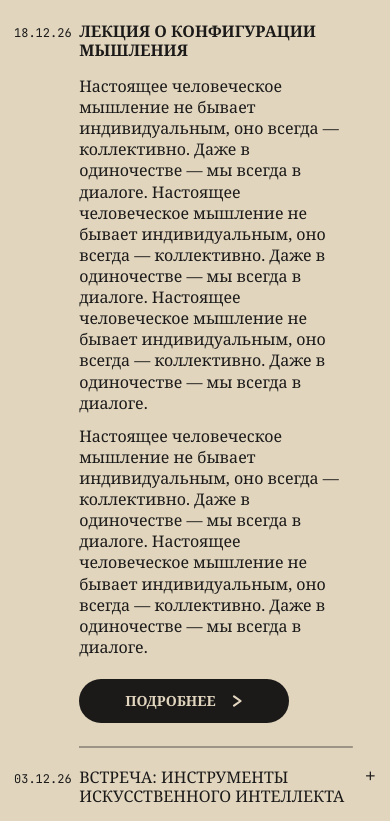
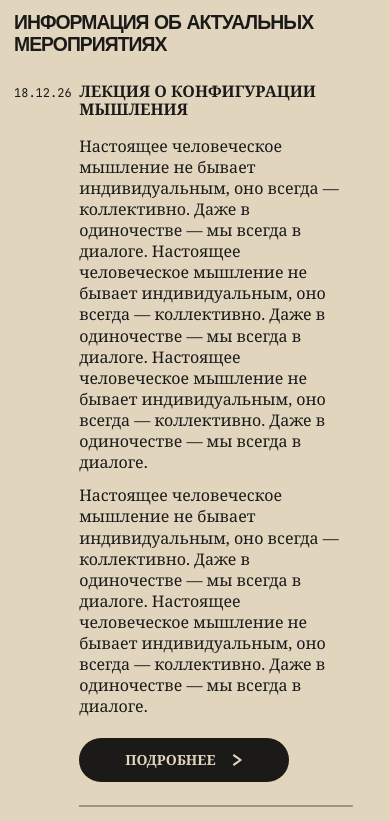
Before and after one commit to dgardari-ai/gardari-club-preview, a plain HTML site: page site/events/index.html in a window 390 px wide. Shown: the part 134-955 px from the top of the page. Drawn offline with Linux system fonts and the light colour scheme.

Commit message:
export: обновляем заголовки плана и архива во временном показе

```diff
--- a/site/assets/events.css
+++ b/site/assets/events.css
@@ -6,6 +6,16 @@
   margin-block: 7.75cqw 8cqw;
   color: var(--ink);
   font: 400 1.9141cqw/1.2015 var(--serif);
+}
+
+.event-page-heading {
+  margin-block-start: 4.08cqw;
+  font: 900 3.0626cqw/1.125 var(--sans);
+  letter-spacing: -.05em;
+}
+
+.event-page-heading + .event-list {
+  margin-block-start: 3.667cqw;
 }
 
 [data-page="archive"] .event-list {
@@ -136,6 +146,15 @@
     line-height: 1.32;
   }
 
+  .event-page-heading {
+    margin-block-start: 28px;
+    font-size: clamp(16px, 5.35cqw, 24px);
+  }
+
+  .event-page-heading + .event-list {
+    margin-block-start: 24px;
+  }
+
   [data-page="archive"] .event-list {
     --row-inset: 19px;
   }
--- a/site/events/index.html
+++ b/site/events/index.html
@@ -6,13 +6,15 @@
   <meta name="robots" content="noindex,nofollow">
   <title>План мероприятий · Клуб Гардари</title>
   <link rel="stylesheet" href="../assets/base.css?v=20261123-space">
-  <link rel="stylesheet" href="../assets/events.css?v=20261123-space">
+  <link rel="stylesheet" href="../assets/events.css?v=20261123-event-headings">
   <script defer src="../assets/shared.js"></script>
   <script defer src="../assets/events.js"></script>
 </head>
 <body data-page="events">
   <main class="shell inner-page">
     <header data-inner-header></header>
+    <h2 class="event-page-heading">ИНФОРМАЦИЯ ОБ АКТУАЛЬНЫХ<br>
+      МЕРОПРИЯТИЯХ</h2>
     <section class="event-list" aria-label="План мероприятий">
       <details id="konfiguratsiya-myshleniya" class="event-row" name="events" open>
         <summary>
```
Also changed, not shown: site/archive/index.html (+3 -1 lines).
